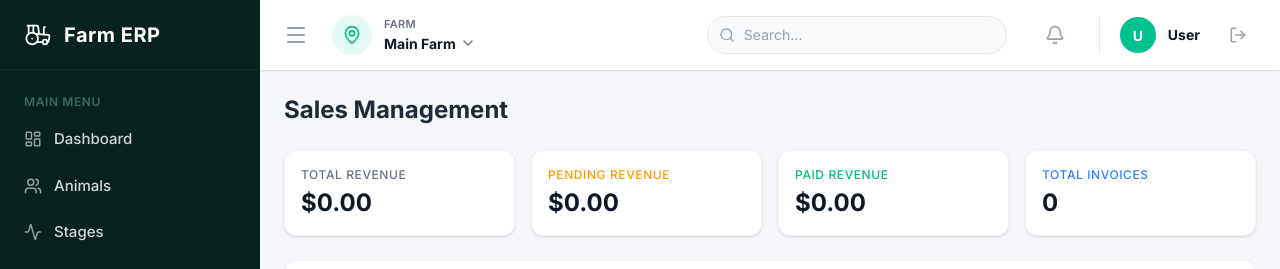
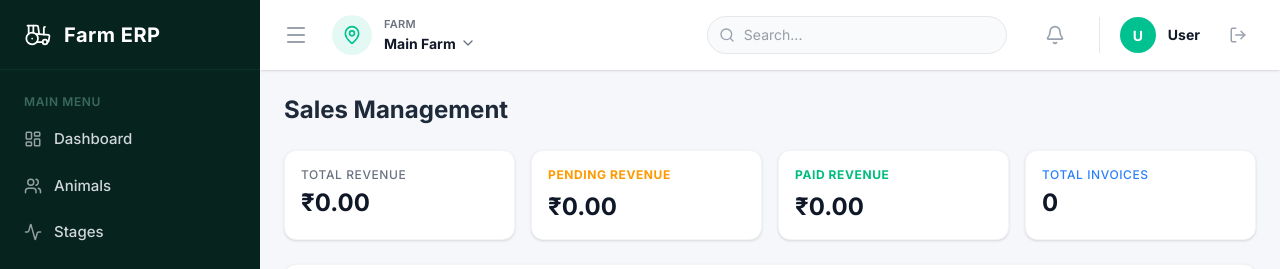
Before and after one commit to akshit-max/farm-management-system, a Next.js app: page /dashboard/sales in a window 1280 px wide. Shown: the top 269 px of the page. Built offline with nearby package versions, Linux system fonts and the light colour scheme; no server answers.

Commit message:
modified settings

```diff
--- a/package.json
+++ b/package.json
@@ -21,6 +21,7 @@
     "next": "16.2.9",
     "next-auth": "^5.0.0-beta.31",
     "next-pwa": "^5.6.0",
+    "next-themes": "^0.4.6",
     "react": "19.2.4",
     "react-dom": "19.2.4",
     "react-hook-form": "^7.79.0",
--- a/src/app/dashboard/animal-batches/[id]/page.tsx
+++ b/src/app/dashboard/animal-batches/[id]/page.tsx
@@ -146,7 +146,7 @@ export default function BatchDetailsPage() {
             <div><p className="text-sm text-gray-500">Current Quantity</p><p className="font-semibold text-xl text-emerald-600">{batch.quantity}</p></div>
             <div><p className="text-sm text-gray-500">Arrival Date</p><p className="font-semibold">{format(new Date(batch.arrival_date), "PP")}</p></div>
             <div><p className="text-sm text-gray-500">Avg Weight</p><p className="font-semibold">{batch.average_weight} kg</p></div>
-            <div><p className="text-sm text-gray-500">Cost per Animal</p><p className="font-semibold">${batch.cost_per_animal}</p></div>
+            <div><p className="text-sm text-gray-500">Cost per Animal</p><p className="font-semibold">₹{batch.cost_per_animal}</p></div>
             <div><p className="text-sm text-gray-500">Status</p><span className="inline-flex px-2 py-1 bg-green-100 text-green-800 rounded-full text-xs font-medium">{batch.status}</span></div>
           </div>
         </div>
--- a/src/app/dashboard/page.tsx
+++ b/src/app/dashboard/page.tsx
@@ -1,5 +1,5 @@
 import { OverviewAnalytics } from "@/features/dashboard/components/OverviewAnalytics";
-import { ArrowUpRight, ArrowDownRight, Droplets, Zap, Activity, Users, FileText, DollarSign, Layers, ShieldPlus, Cloud, Sun, Leaf, TrendingUp } from "lucide-react";
+import { ArrowUpRight, ArrowDownRight, Droplets, Zap, Activity, Users, FileText, IndianRupee, Layers, ShieldPlus, Cloud, Sun, Leaf, TrendingUp } from "lucide-react";
 import { db } from "@/lib/db";
 import { auth } from "@/auth";
 
@@ -117,7 +117,7 @@ export default async function DashboardPage() {
     { label: "Today's Feed", value: `${todayFeedConsumption.toLocaleString()} kg`, sub: "Consumption", icon: Leaf, color: "text-emerald-600", bg: "bg-emerald-50", trend: currentFeedStock > 0 ? "Stock OK" : "" },
     { label: "Feed Stock", value: `${currentFeedStock.toLocaleString()} kg`, sub: `${lowStockCount} items low`, icon: FileText, color: lowStockCount > 0 ? "text-amber-500" : "text-emerald-500", bg: lowStockCount > 0 ? "bg-amber-50" : "bg-emerald-50" },
     { label: "Overdue Vax", value: overdueVaccinationsCount.toString(), sub: "Action Required", icon: ShieldPlus, color: "text-status-danger", bg: "bg-status-danger/10" },
-    { label: "Today's Revenue", value: `$${todayRevenue.toLocaleString(undefined, {minimumFractionDigits: 2})}`, sub: `Monthly: $${monthlyRevenue.toLocaleString()}`, icon: DollarSign, color: "text-brand-primary", bg: "bg-brand-primary/10" },
+    { label: "Today's Revenue", value: `₹${todayRevenue.toLocaleString(undefined, {minimumFractionDigits: 2})}`, sub: `Monthly: ₹${monthlyRevenue.toLocaleString()}`, icon: IndianRupee, color: "text-brand-primary", bg: "bg-brand-primary/10" },
   ];
 
   return (
--- a/src/app/dashboard/sales/page.tsx
+++ b/src/app/dashboard/sales/page.tsx
@@ -74,15 +74,15 @@ export default function SalesPage() {
         <div className="grid grid-cols-1 sm:grid-cols-2 lg:grid-cols-4 gap-4">
           <div className="bg-white p-4 rounded-xl border border-gray-100 shadow-sm flex flex-col">
             <span className="text-xs text-gray-500 font-medium uppercase tracking-wider mb-1">Total Revenue</span>
-            <span className="text-2xl font-bold text-gray-900">${metrics.total.toFixed(2)}</span>
+            <span className="text-2xl font-bold text-gray-900">₹{metrics.total.toFixed(2)}</span>
           </div>
-          <div className="bg-white p-4 rounded-xl border border-gray-100 shadow-sm flex flex-col">
-            <span className="text-xs text-amber-500 font-medium uppercase tracking-wider mb-1">Pending Revenue</span>
-            <span className="text-2xl font-bold text-gray-900">${metrics.pending.toFixed(2)}</span>
+          <div className="bg-white p-4 rounded-xl border border-gray-100 shadow-sm flex flex-col justify-between">
+            <span className="text-xs font-bold text-amber-500 uppercase tracking-wider mb-2">Pending Revenue</span>
+            <span className="text-2xl font-bold text-gray-900">₹{metrics.pending.toFixed(2)}</span>
           </div>
-          <div className="bg-white p-4 rounded-xl border border-gray-100 shadow-sm flex flex-col">
-            <span className="text-xs text-emerald-500 font-medium uppercase tracking-wider mb-1">Paid Revenue</span>
-            <span className="text-2xl font-bold text-gray-900">${metrics.paid.toFixed(2)}</span>
+          <div className="bg-white p-4 rounded-xl border border-gray-100 shadow-sm flex flex-col justify-between">
+            <span className="text-xs font-bold text-emerald-500 uppercase tracking-wider mb-2">Paid Revenue</span>
+            <span className="text-2xl font-bold text-gray-900">₹{metrics.paid.toFixed(2)}</span>
           </div>
           <div className="bg-white p-4 rounded-xl border border-gray-100 shadow-sm flex flex-col">
             <span className="text-xs text-blue-500 font-medium uppercase tracking-wider mb-1">Total Invoices</span>
--- a/src/features/batches/components/BatchForm.tsx
+++ b/src/features/batches/components/BatchForm.tsx
@@ -208,7 +208,7 @@ export function BatchForm({ onSuccess, initialData, onCancel }: { onSuccess: ()
           <input type="number" step="0.01" min={0} {...register("average_weight")} className="w-full px-3 py-2 border rounded-md" />
         </div>
         <div>
-          <label className="block text-sm font-medium text-gray-700 mb-1">Cost Per Animal ($)</label>
+          <label className="block text-sm font-medium text-gray-700 mb-1">Cost Per Animal (₹)</label>
           <input type="number" step="0.01" min={0} {...register("cost_per_animal")} className="w-full px-3 py-2 border rounded-md" />
         </div>
       </div>
--- a/src/features/feed/components/FeedConsumptionTable.tsx
+++ b/src/features/feed/components/FeedConsumptionTable.tsx
@@ -59,7 +59,7 @@ export function FeedConsumptionTable({ keyIndex }: { keyIndex: number }) {
     }),
     columnHelper.accessor("cost", {
       header: "Cost",
-      cell: (info) => `$${Number(info.getValue()).toFixed(2)}`
+      cell: (info) => `₹${Number(info.getValue()).toFixed(2)}`
     }),
     columnHelper.accessor("notes", {
       header: "Notes",
--- a/src/features/feed/components/FeedTypeTable.tsx
+++ b/src/features/feed/components/FeedTypeTable.tsx
@@ -68,7 +68,7 @@ export function FeedTypeTable({ keyIndex, onEdit }: { keyIndex: number; onEdit?:
     }),
     columnHelper.accessor("cost_per_kg", {
       header: "Cost/kg",
-      cell: (info) => `$${Number(info.getValue()).toFixed(2)}`
+      cell: (info) => `₹${Number(info.getValue()).toFixed(2)}`
     }),
     columnHelper.accessor("stock_quantity", {
       header: "Current Stock",
--- a/src/features/sales/components/SalesForm.tsx
+++ b/src/features/sales/components/SalesForm.tsx
@@ -163,7 +163,7 @@ export function SalesForm({ onSuccess, initialData, onCancel }: { onSuccess: ()
                   <input type="number" {...register(`items.${index}.quantity` as never)} className="w-full px-3 py-2 border border-gray-300 rounded-md focus:ring-brand-primary focus:border-brand-primary text-sm" />
                 </div>
                 <div className="w-full md:w-40">
-                  <label className="block text-xs font-medium text-gray-700 mb-1">Rate ($) <span className="text-red-500">*</span></label>
+                  <label className="block text-xs font-medium text-gray-700 mb-1">Rate (₹) <span className="text-red-500">*</span></label>
                   <input type="number" step="0.01" {...register(`items.${index}.unit_price` as never)} className="w-full px-3 py-2 border border-gray-300 rounded-md focus:ring-brand-primary focus:border-brand-primary text-sm" />
                 </div>
                 <div className="w-full md:w-auto flex justify-end">
@@ -180,7 +180,7 @@ export function SalesForm({ onSuccess, initialData, onCancel }: { onSuccess: ()
 
       <div className="flex justify-between items-center pt-4 border-t border-gray-100">
         <div className="text-lg text-gray-800">
-          Total Amount: <span className="font-bold text-brand-primary">${calculateTotal().toFixed(2)}</span>
+          Total Amount: <span className="font-bold text-brand-primary">₹{calculateTotal().toFixed(2)}</span>
         </div>
         <div className="flex gap-3">
           <Button type="button" variant="outline" onClick={onCancel}>
--- a/src/features/sales/components/SalesTable.tsx
+++ b/src/features/sales/components/SalesTable.tsx
@@ -82,7 +82,7 @@ export function SalesTable({ keyIndex, onEdit, showCancelled }: { keyIndex: numb
     }),
     columnHelper.accessor("total", {
       header: "Amount",
-      cell: (info) => <div className="font-bold text-emerald-600">${Number(info.getValue()).toFixed(2)}</div>
+      cell: (info) => <div className="font-bold text-emerald-600">₹{Number(info.getValue()).toFixed(2)}</div>
     }),
     columnHelper.accessor("payment_status", {
       header: "Payment",
```
Also changed, not shown: 1 other file (tests, documents, lock files or other folders).
